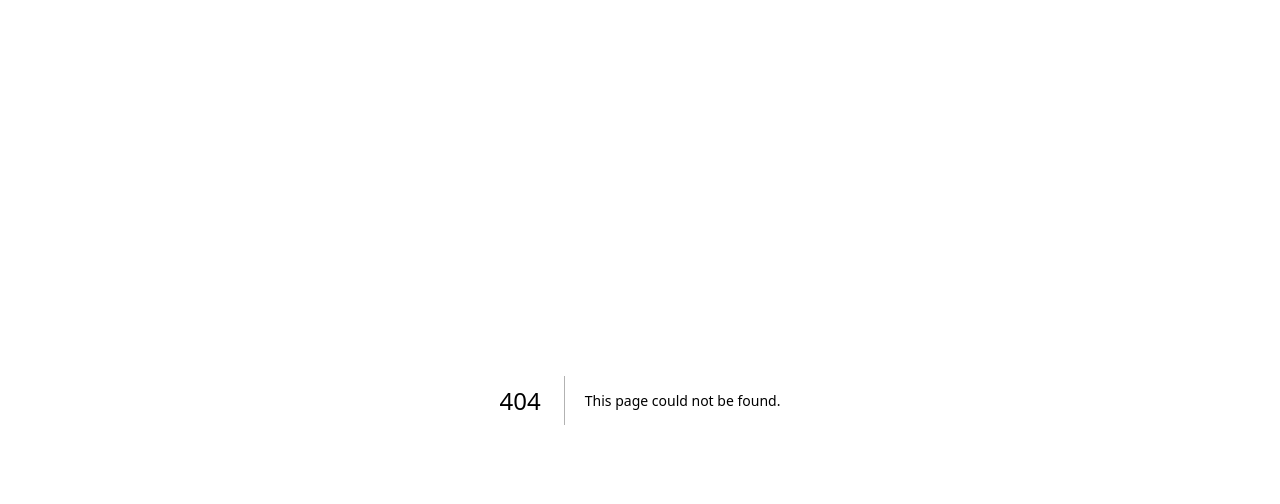
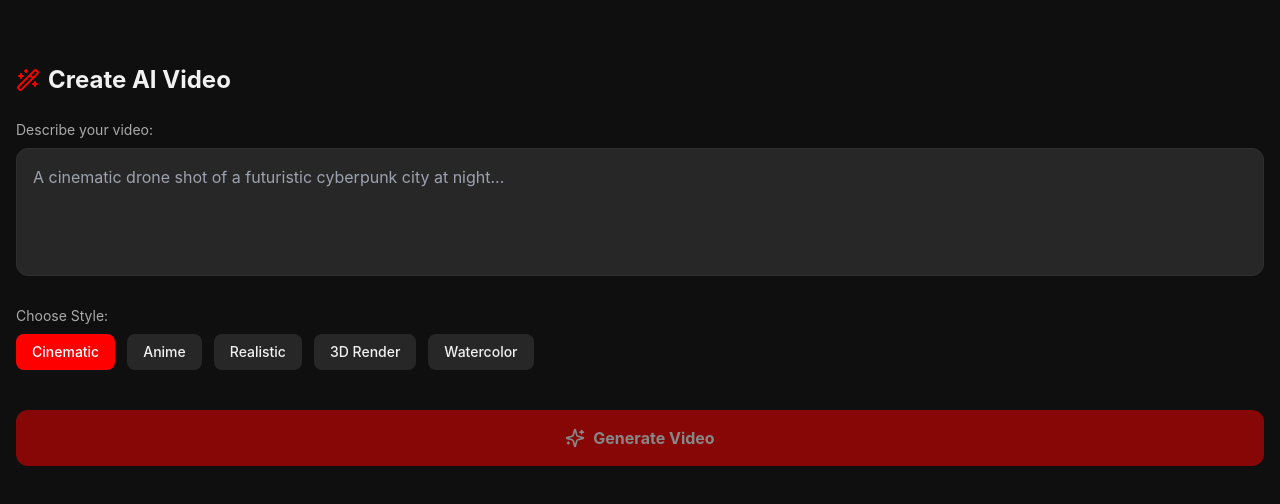
Before and after one commit to capacitytools/bmy-ai-studio, a Next.js app: page /create in a window 1280 px wide. Before the commit this address had no page. Shown: the top 504 px of the page. Built offline with nearby package versions, Linux system fonts and the light colour scheme.

Commit message:
Create page.js

```diff
--- /dev/null
+++ b/app/create/page.js
@@ -0,0 +1,91 @@
+"use client"; // This magic word allows us to use text inputs and buttons
+
+import { useState } from "react";
+import { Sparkles, Video, Wand2 } from "lucide-react";
+
+export default function CreatePage() {
+  const [prompt, setPrompt] = useState("");
+  const [selectedStyle, setSelectedStyle] = useState("Cinematic");
+  const [isGenerating, setIsGenerating] = useState(false);
+
+  const styles = ["Cinematic", "Anime", "Realistic", "3D Render", "Watercolor"];
+
+  const handleGenerate = () => {
+    if (!prompt) return;
+    setIsGenerating(true);
+
+    // This simulates the AI thinking for 3 seconds
+    setTimeout(() => {
+      setIsGenerating(false);
+      alert("Video generated! (We will connect the real AI next!)");
+    }, 3000);
+  };
+
+  return (
+    <div className="min-h-screen bg-yt-bg pb-24 pt-16 px-4">
+      <h1 className="text-2xl font-bold text-yt-text mb-6 flex items-center gap-2">
+        <Wand2 className="text-yt-red" /> Create AI Video
+      </h1>
+
+      {/* The Text Box for the Prompt */}
+      <div className="mb-6">
+        <label className="text-yt-textSec text-sm mb-2 block">Describe your video:</label>
+        <textarea
+          value={prompt}
+          onChange={(e) => setPrompt(e.target.value)}
+          placeholder="A cinematic drone shot of a futuristic cyberpunk city at night..."
+          className="w-full h-32 bg-yt-surface text-yt-text p-4 rounded-xl border border-yt-border focus:outline-none focus:border-yt-red resize-none"
+        />
+      </div>
+
+      {/* Style Selection Buttons */}
+      <div className="mb-8">
+        <label className="text-yt-textSec text-sm mb-2 block">Choose Style:</label>
+        <div className="flex gap-3 overflow-x-auto no-scrollbar pb-2">
+          {styles.map((style) => (
+            <button
+              key={style}
+              onClick={() => setSelectedStyle(style)}
+              className={`whitespace-nowrap px-4 py-2 rounded-lg text-sm font-medium transition active:scale-95 ${
+                selectedStyle === style
+                  ? "bg-yt-red text-white"
+                  : "bg-yt-surface text-yt-text"
+              }`}
+            >
+              {style}
+            </button>
+          ))}
+        </div>
+      </div>
+
+      {/* The Big Generate Button */}
+      <button
+        onClick={handleGenerate}
+        disabled={isGenerating || !prompt}
+        className="w-full bg-yt-red text-white font-bold py-4 rounded-xl flex items-center justify-center gap-2 active:scale-95 transition disabled:opacity-50 disabled:active:scale-100"
+      >
+        {isGenerating ? (
+          <>
+            <div className="w-5 h-5 border-2 border-white border-t-transparent rounded-full animate-spin"></div>
+            Generating Magic...
+          </>
+        ) : (
+          <>
+            <Sparkles className="w-5 h-5" />
+            Generate Video
+          </>
+        )}
+      </button>
+
+      {/* The Video Preview Area */}
+      {isGenerating && (
+        <div className="mt-8 w-full aspect-video bg-yt-surface rounded-xl flex items-center justify-center border border-yt-border">
+          <div className="text-center">
+            <Video className="w-12 h-12 text-yt-textSec mx-auto mb-2 animate-pulse" />
+            <p className="text-yt-textSec text-sm">AI is painting your video...</p>
+          </div>
+        </div>
+      )}
+    </div>
+  );
+}
```
